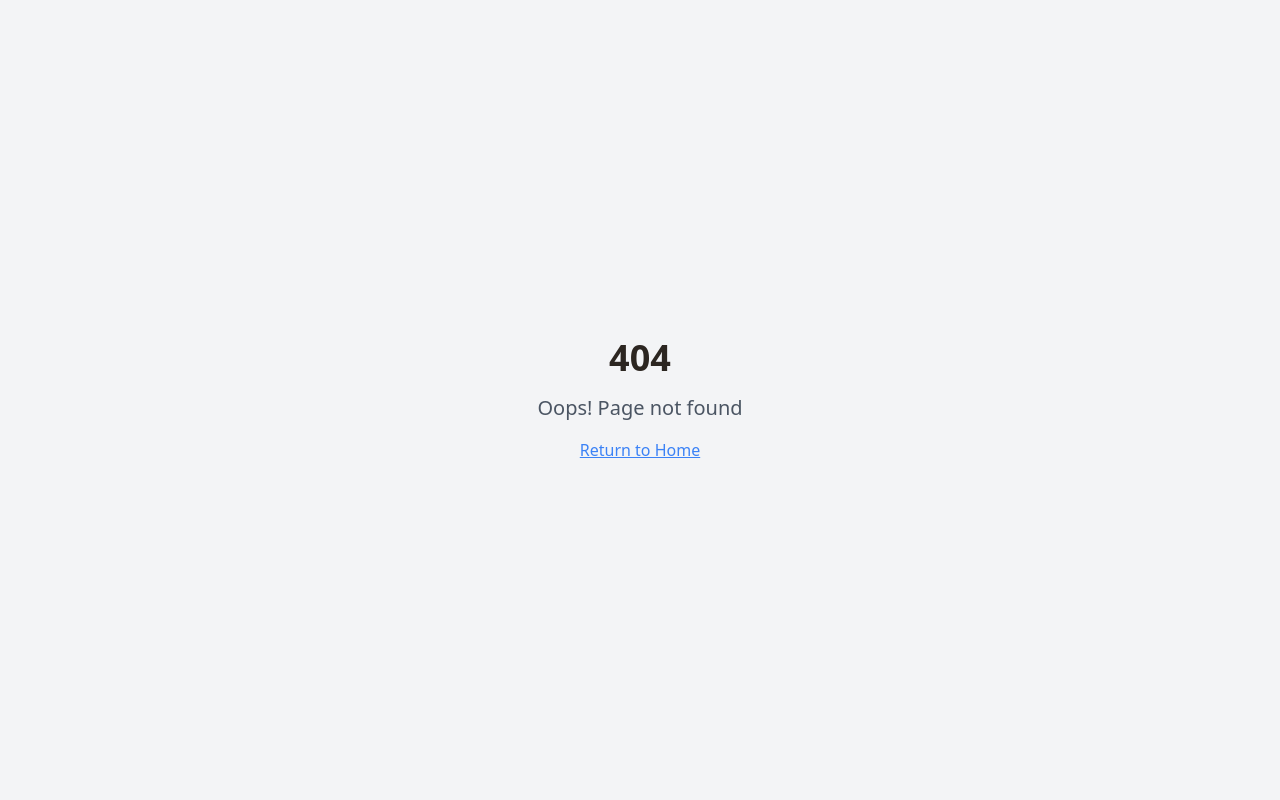
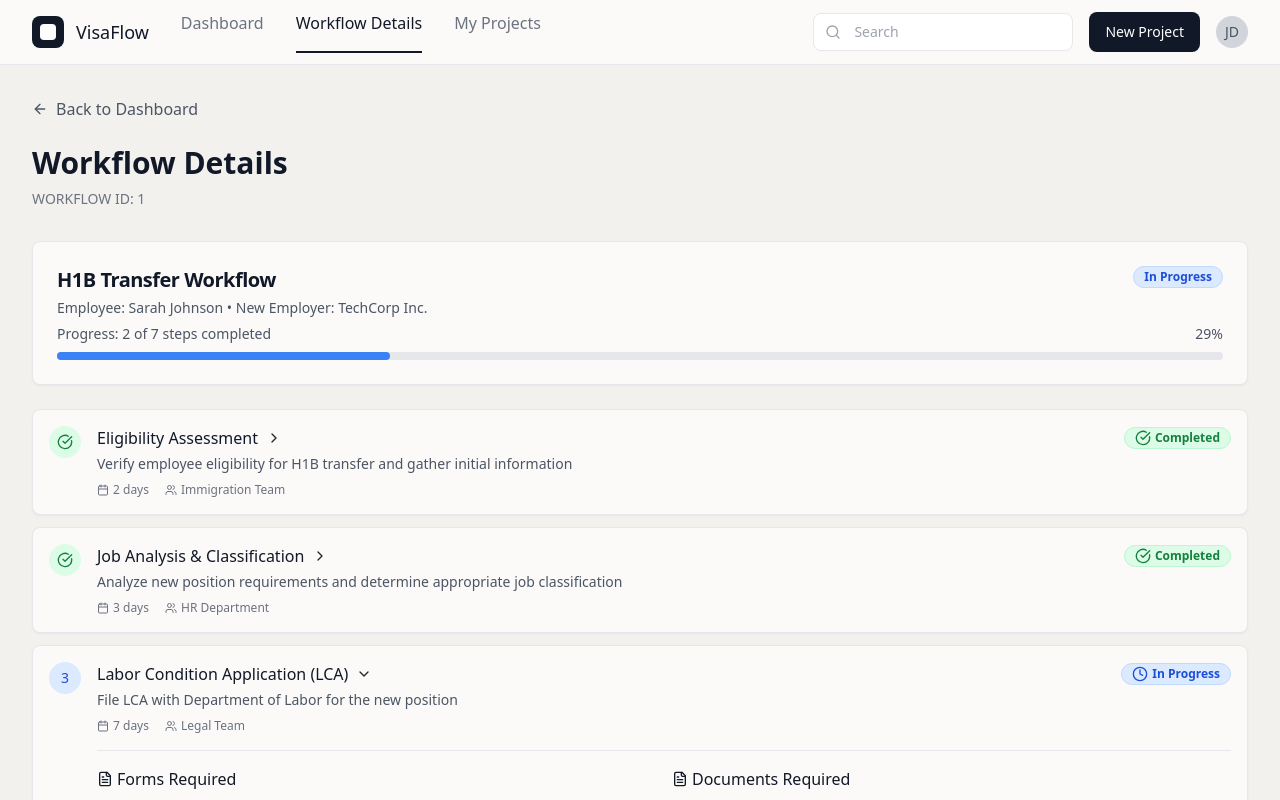
Before and after one commit to vivektad/journey-visa-flow, a React (Vite) app: page /workflow/1 in a window 1280 px wide. Before the commit this address had no page. Shown: the top 800 px of the page. Built offline with nearby package versions, Linux system fonts and the light colour scheme.

Commit message:
Refactor: Show workflow on a new page
Move the H1B workflow to a new page, accessible by clicking on a workflow from the dashboard.

```diff
--- a/src/App.tsx
+++ b/src/App.tsx
@@ -6,6 +6,7 @@ import { QueryClient, QueryClientProvider } from "@tanstack/react-query";
 import { BrowserRouter, Routes, Route } from "react-router-dom";
 import Index from "./pages/Index";
 import Dashboard from "./pages/Dashboard";
+import WorkflowDetails from "./pages/WorkflowDetails";
 import NotFound from "./pages/NotFound";
 
 const queryClient = new QueryClient();
@@ -19,6 +20,7 @@ const App = () => (
         <Routes>
           <Route path="/" element={<Index />} />
           <Route path="/dashboard" element={<Dashboard />} />
+          <Route path="/workflow/:id" element={<WorkflowDetails />} />
           {/* ADD ALL CUSTOM ROUTES ABOVE THE CATCH-ALL "*" ROUTE */}
           <Route path="*" element={<NotFound />} />
         </Routes>
--- a/src/pages/Dashboard.tsx
+++ b/src/pages/Dashboard.tsx
@@ -1,9 +1,10 @@
+
 import React from 'react';
 import { Plus, FileText, Clock, CheckCircle, AlertCircle, Users, Calendar, Search } from 'lucide-react';
+import { Link } from 'react-router-dom';
 import { Card, CardContent, CardHeader, CardTitle } from '@/components/ui/card';
 import { Badge } from '@/components/ui/badge';
 import { Button } from '@/components/ui/button';
-import H1BWorkflow from '@/components/H1BWorkflow';
 
 interface VisaWorkflow {
   id: string;
@@ -176,25 +177,25 @@ const Dashboard = () => {
           <div className="lg:col-span-2">
             <div className="flex justify-between items-center mb-6">
               <div>
-                <h2 className="text-xl font-semibold text-gray-900">Active H1B Transfer Workflow</h2>
+                <h2 className="text-xl font-semibold text-gray-900">Active Workflows</h2>
                 <p className="text-sm text-gray-500 mt-1">UPDATED: {new Date().toLocaleDateString().toUpperCase()}</p>
               </div>
             </div>
 
-            {/* H1B Workflow Component */}
-            <H1BWorkflow />
-
-            {/* Recent Workflows */}
-            <div className="mt-8">
-              <h3 className="text-lg font-semibold text-gray-900 mb-4">Other Recent Workflows</h3>
+            {/* Active Workflows */}
             <div className="space-y-4">
-                {dummyWorkflows.slice(1).map((workflow) => (
+              {dummyWorkflows.map((workflow) => (
                 <Card key={workflow.id} className="bg-warm-card border border-gray-200 hover:shadow-md transition-shadow">
                   <CardContent className="p-4">
                     <div className="flex justify-between items-start">
                       <div className="flex-1">
                         <div className="flex items-center justify-between mb-2">
-                            <h4 className="font-medium text-gray-900">{workflow.employeeName}</h4>
+                          <Link
+                            to={`/workflow/${workflow.id}`}
+                            className="font-medium text-gray-900 hover:text-blue-600 transition-colors"
+                          >
+                            {workflow.employeeName}
+                          </Link>
                           {getStatusBadge(workflow.status)}
                         </div>
                         <p className="text-sm text-gray-500 mb-3">{workflow.visaType} Visa</p>
@@ -225,7 +226,6 @@ const Dashboard = () => {
                   </CardContent>
                 </Card>
               ))}
-              </div>
             </div>
           </div>
 
--- /dev/null
+++ b/src/pages/WorkflowDetails.tsx
@@ -0,0 +1,76 @@
+
+import React from 'react';
+import { useParams, Link } from 'react-router-dom';
+import { ArrowLeft, Search } from 'lucide-react';
+import { Button } from '@/components/ui/button';
+import H1BWorkflow from '@/components/H1BWorkflow';
+
+const WorkflowDetails = () => {
+  const { id } = useParams();
+
+  return (
+    <div className="min-h-screen bg-warm">
+      {/* Header */}
+      <header className="bg-warm-card border-b border-gray-200">
+        <div className="max-w-7xl mx-auto px-6 lg:px-8">
+          <div className="flex justify-between items-center h-16">
+            <div className="flex items-center space-x-8">
+              <div className="flex items-center space-x-3">
+                <div className="w-8 h-8 bg-gray-900 rounded-lg flex items-center justify-center">
+                  <div className="w-4 h-4 bg-white rounded-sm"></div>
+                </div>
+                <span className="text-lg font-medium text-gray-900">VisaFlow</span>
+              </div>
+              <nav className="hidden md:flex space-x-8">
+                <Link to="/dashboard" className="text-gray-500 hover:text-gray-900 pb-4">Dashboard</Link>
+                <a href="#" className="text-gray-900 font-medium border-b-2 border-gray-900 pb-4">Workflow Details</a>
+                <a href="#" className="text-gray-500 hover:text-gray-900 pb-4">My Projects</a>
+              </nav>
+            </div>
+            <div className="flex items-center space-x-4">
+              <div className="relative">
+                <Search className="w-4 h-4 absolute left-3 top-1/2 transform -translate-y-1/2 text-gray-400" />
+                <input
+                  type="text"
+                  placeholder="Search"
+                  className="pl-10 pr-4 py-2 border border-gray-200 rounded-lg text-sm focus:outline-none focus:ring-2 focus:ring-blue-500 focus:border-transparent bg-white"
+                />
+              </div>
+              <Button className="bg-gray-900 hover:bg-gray-800 text-white rounded-lg px-4 py-2">
+                New Project
+              </Button>
+              <div className="w-8 h-8 bg-gray-300 rounded-full flex items-center justify-center">
+                <span className="text-gray-600 text-sm font-medium">JD</span>
+              </div>
+            </div>
+          </div>
+        </div>
+      </header>
+
+      {/* Main Content */}
+      <main className="max-w-7xl mx-auto px-6 lg:px-8 py-8">
+        {/* Back Navigation */}
+        <div className="flex items-center mb-6">
+          <Link
+            to="/dashboard"
+            className="flex items-center text-gray-600 hover:text-gray-900 transition-colors"
+          >
+            <ArrowLeft className="w-4 h-4 mr-2" />
+            Back to Dashboard
+          </Link>
+        </div>
+
+        {/* Page Title */}
+        <div className="mb-8">
+          <h1 className="text-3xl font-semibold text-gray-900 mb-2">Workflow Details</h1>
+          <p className="text-sm text-gray-500">WORKFLOW ID: {id?.toUpperCase()}</p>
+        </div>
+
+        {/* H1B Workflow Component */}
+        <H1BWorkflow />
+      </main>
+    </div>
+  );
+};
+
+export default WorkflowDetails;
```
Lines whose indentation alone changed are shown as unchanged.
